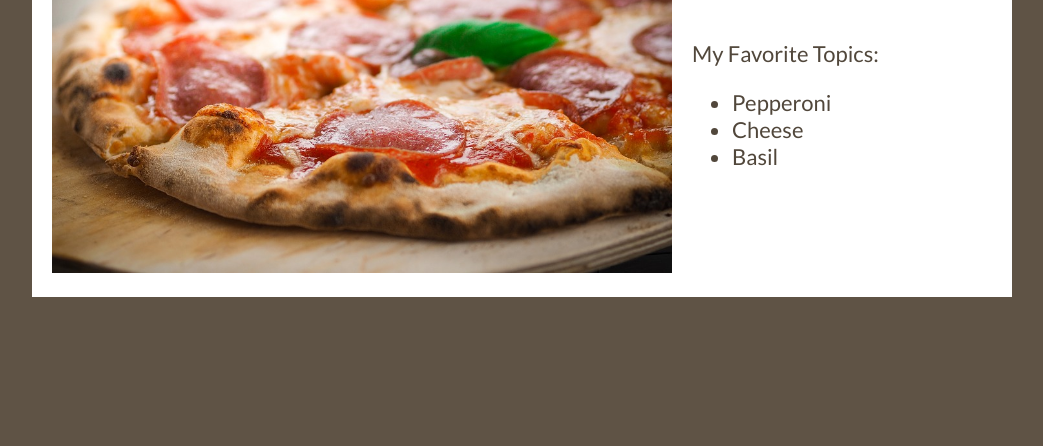
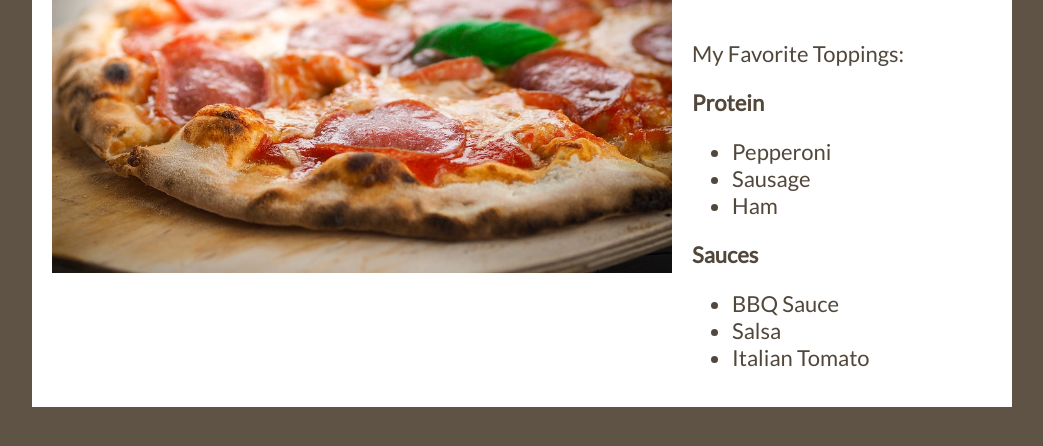
Before and after one commit to Kalfis/Pizza-exercise, a plain HTML site: page index.html in a window 1280 px wide. Shown: the part 180-626 px from the top of the page, without its empty margins (118-1161 px from the left). Drawn offline with Linux system fonts and the light colour scheme; a web font is replaced by a local one.

Commit message:
Adding more HTML list itms
Expanded toppings list

```diff
--- a/index.html
+++ b/index.html
@@ -18,11 +18,19 @@
   </div>
   <div class="textContainer">
     <h1>Pizza!</h1>
-    <p>My Favorite Topics: </p>
+    <p>My Favorite Toppings: </p>
+    <p><strong>Protein</strong></p>
     <ul>
       <li>Pepperoni</li>
-      <li>Cheese</li>
-      <li>Basil</li>
+      <li>Sausage</li>
+      <li>Ham</li>
+    </ul>
+
+    <p><strong>Sauces</strong></p>
+    <ul>
+      <li>BBQ Sauce</li>
+      <li>Salsa</li>
+      <li>Italian Tomato</li>
     </ul>
   </div>
 </div>
```
